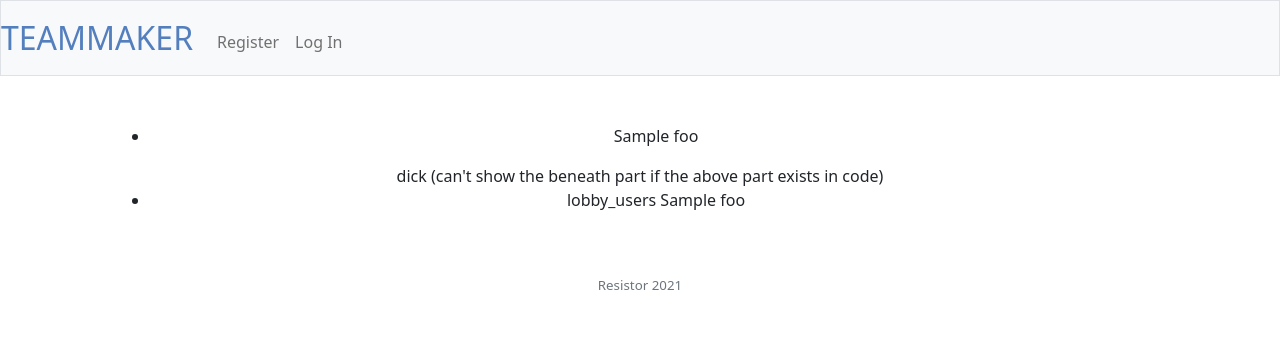
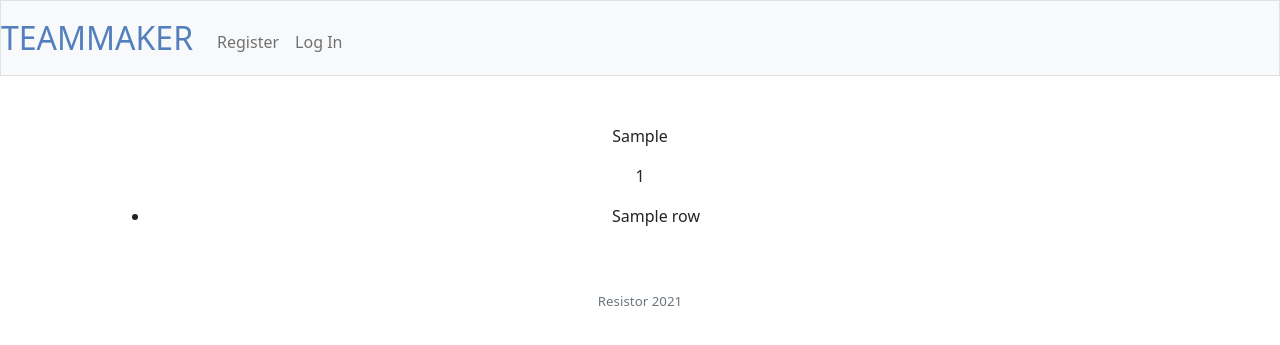
Before and after one commit to Resistor-git/teammaker, a Flask app: template templates/lobbies.html in a window 1280 px wide. Shown: the top 345 px of the page. Run offline with Flask 2, Linux system fonts and the light colour scheme; the template is opened without the code that fills it: most values are stand-ins (such as "Sample title", 1, 10 or a date in 2020).

Commit message:
def lobbies now shows all games' names and all players' names

```diff
--- a/app.py
+++ b/app.py
@@ -127,19 +127,28 @@ def lobbies():
         # gets usernames in specific game lobby
         usernames = cur.execute("SELECT username FROM users WHERE id IN (SELECT id FROM lobbies WHERE lobbies.user_id = users.id AND game_id = :game_id)", {"game_id" : game_id})
 
-# User reached route via GET (as by clicking a link or via redirect); show him relevant users from the databese
+    # User reached route via GET (as by clicking a link or via redirect); show him relevant users from the databese
     else:
         # create "connection" object that represents db; https://docs.python.org/3/library/sqlite3.html
         con = sqlite3.connect('teammaker.db')
         # create "cursor" object
         cur = con.cursor()
 
-        lobby_id = cur.execute("SELECT id FROM lobbies")
-        lobby_users = cur.execute("SELECT user_id FROM lobbies")
-        print("MYDEBUG lobby_id type -", type(lobby_id))
+        # test strings
+        # lobby_id = cur.execute("SELECT id FROM lobbies")
+        # lobby_users = cur.execute("SELECT user_id FROM lobbies")
+        # print("MYDEBUG lobby_id type -", type(lobby_id))
 
+        # .fetchall returns a list, result of .execute; cursor object can also be iterated
+        all_lobbies_and_users = cur.execute("""SELECT games.game, users.username
+                            FROM games
+                            JOIN lobbies ON games.id = lobbies.game_id
+                            JOIN users ON users.id = lobbies.user_id
+                            """)#.fetchall()
 
-        return render_template("/lobbies.html", lobby_id = lobby_id, lobby_users = lobby_users)
+        # whecn should I con.close() ??? probably should just use "with ... as ..."
+        return render_template("/lobbies.html", all_lobbies_and_users = all_lobbies_and_users)
+
 
 
 # def join_lobby:
--- a/templates/lobbies.html
+++ b/templates/lobbies.html
@@ -5,22 +5,14 @@
 {% endblock title %}
 
 {% block main%}
-    <!-- {% for row in usernames %}
+    <p>{{ all_lobbies_and_users }}</p>
+    {% for row in all_lobbies_and_users %}
+        <!-- game's name (= lobby's name) -->
+        <p>{{ row[0] }}</p>
+         <!-- players' names -->
         <ul>
-            <li>{{ username }}</li>
-        </ul>
-    {% endfor %} -->
-    {% for foo in lobby_id %}
-        <ul>
-            <li>{{ foo }}</li>
-        </ul>
-    {% endfor %}
-        dick (can't show the beneath part if the above part exists in code)
-    {% for foo in lobby_users %}
-        <ul>
-            <li>lobby_users {{ foo }}</li>
+            <li>{{ row[1] }}</li>
         </ul>
     {% endfor %}
 
-
-{% endblock main %}
+    {% endblock main %}
--- a/templates/register.html
+++ b/templates/register.html
@@ -23,4 +23,4 @@
     <p>
         <span class="small">Allowed symbols: decimals, latin letters (upper or lowercase), @#$%^&+=</span>
     </p>
-{% endblock title %}
+{% endblock main %}
```
